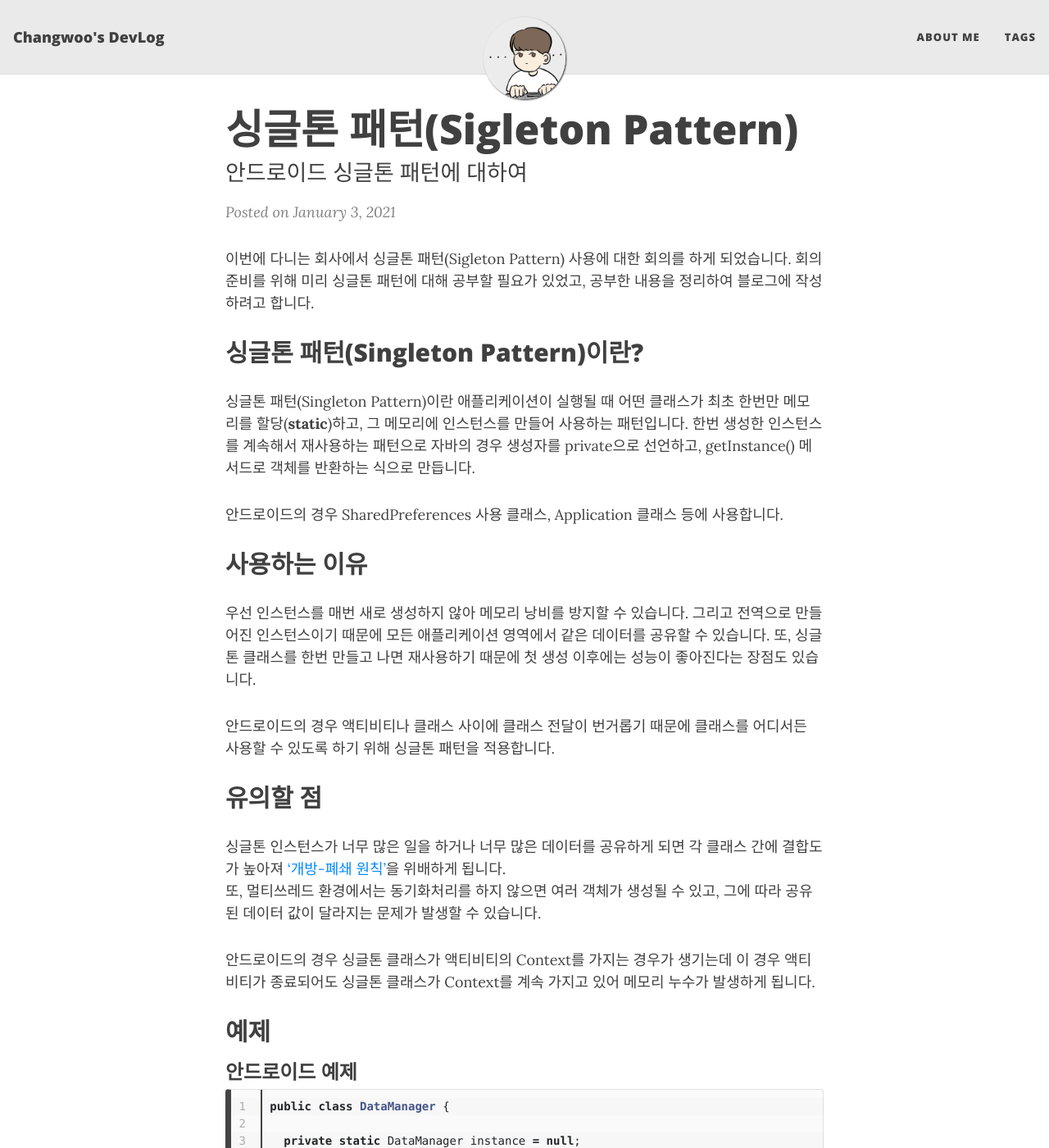
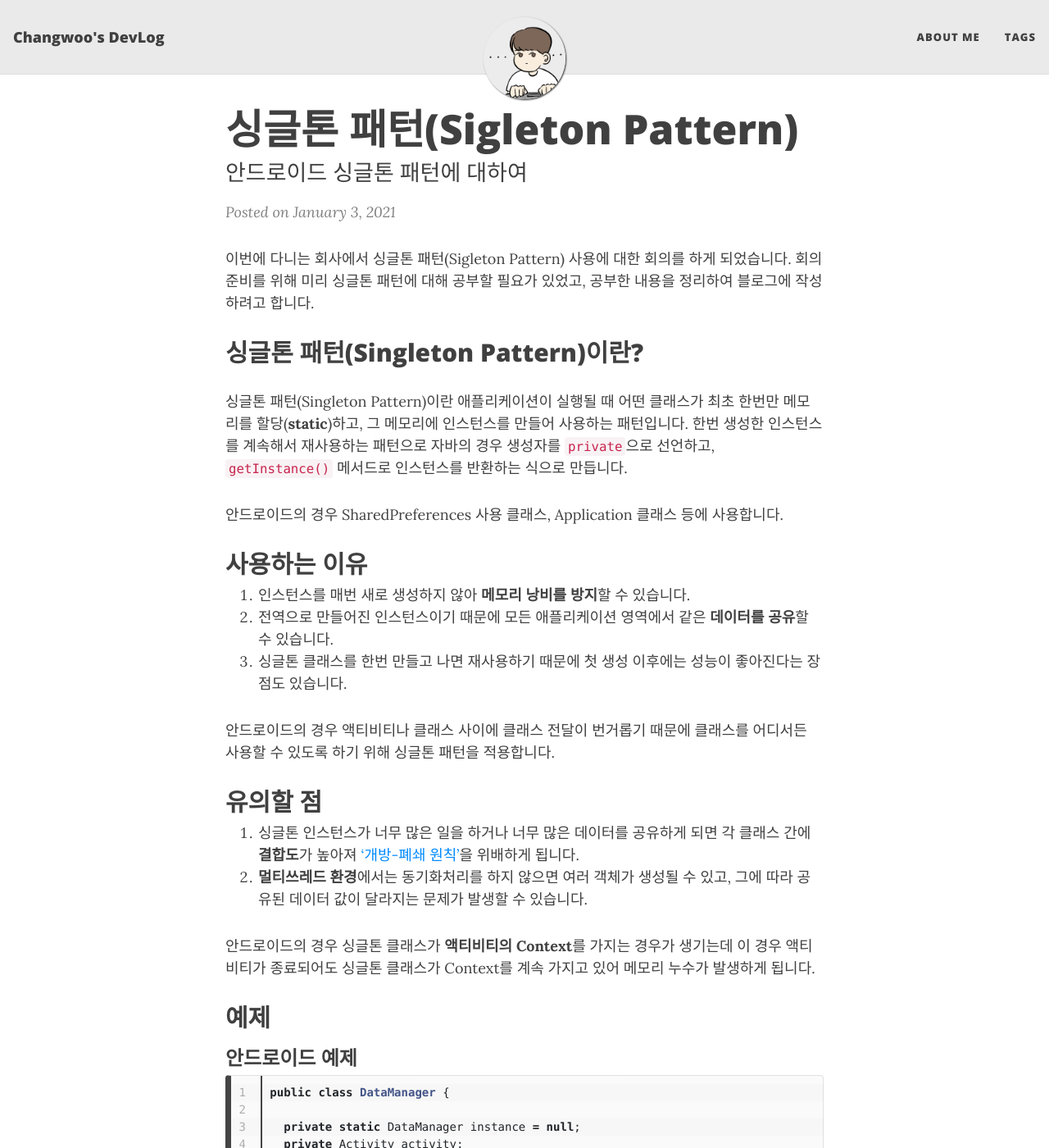
Before and after one commit to scw3812/scw3812.github.io, a Jekyll site: the page built from _posts/2021-01-03-singleton.md, in a window 1280 px wide and 1400 px high. Shown: the whole window at 82% size. Built offline with Jekyll 4.4.1, drawn with Linux system fonts in a browser that asks for light colours; nearby versions of some CDN libraries; some of the changed text lies outside the part shown.

Commit message:
Update 2021-01-03-singleton.md

```diff
--- a/_posts/2021-01-03-singleton.md
+++ b/_posts/2021-01-03-singleton.md
@@ -12,26 +12,26 @@ tags: [개발, JAVA, Android, 디자인패턴]
 
 싱글톤 패턴(Singleton Pattern)이란 애플리케이션이 실행될 때 어떤 클래스가 최초 한번만 메모리를 할당(**static**)하고,
 그 메모리에 인스턴스를 만들어 사용하는 패턴입니다. 한번 생성한 인스턴스를 계속해서 재사용하는 패턴으로 자바의 경우 생성자를
-private으로 선언하고, getInstance() 메서드로 객체를 반환하는 식으로 만듭니다.
+`private`으로 선언하고, `getInstance()` 메서드로 인스턴스를 반환하는 식으로 만듭니다.
 
 안드로이드의 경우 SharedPreferences 사용 클래스, Application 클래스 등에 사용합니다.
 
 ## 사용하는 이유
 
-우선 인스턴스를 매번 새로 생성하지 않아 메모리 낭비를 방지할 수 있습니다. 그리고 전역으로 만들어진 인스턴스이기 때문에 모든
-애플리케이션 영역에서 같은 데이터를 공유할 수 있습니다. 또, 싱글톤 클래스를 한번 만들고 나면 재사용하기 때문에 첫 생성 이후에는
-성능이 좋아진다는 장점도 있습니다.
+1. 인스턴스를 매번 새로 생성하지 않아 **메모리 낭비를 방지**할 수 있습니다.
+2. 전역으로 만들어진 인스턴스이기 때문에 모든 애플리케이션 영역에서 같은 **데이터를 공유**할 수 있습니다.
+3. 싱글톤 클래스를 한번 만들고 나면 재사용하기 때문에 첫 생성 이후에는 성능이 좋아진다는 장점도 있습니다.
 
 안드로이드의 경우 액티비티나 클래스 사이에 클래스 전달이 번거롭기 때문에 클래스를 어디서든 사용할 수 있도록 하기 위해 싱글톤
 패턴을 적용합니다.
 
 ## 유의할 점
 
-싱글톤 인스턴스가 너무 많은 일을 하거나 너무 많은 데이터를 공유하게 되면 각 클래스 간에 결합도가 높아져 ['개방-폐쇄 원칙'](https://ko.wikipedia.org/wiki/%EA%B0%9C%EB%B0%A9-%ED%8F%90%EC%87%84_%EC%9B%90%EC%B9%99)을 위배하게 됩니다.
-또, 멀티쓰레드 환경에서는 동기화처리를 하지 않으면 여러 객체가 생성될 수 있고, 그에 따라 공유된 데이터 값이 달라지는 문제가
+1. 싱글톤 인스턴스가 너무 많은 일을 하거나 너무 많은 데이터를 공유하게 되면 각 클래스 간에 **결합도**가 높아져 ['개방-폐쇄 원칙'](https://ko.wikipedia.org/wiki/%EA%B0%9C%EB%B0%A9-%ED%8F%90%EC%87%84_%EC%9B%90%EC%B9%99)을 위배하게 됩니다.
+2. **멀티쓰레드 환경**에서는 동기화처리를 하지 않으면 여러 객체가 생성될 수 있고, 그에 따라 공유된 데이터 값이 달라지는 문제가
 발생할 수 있습니다.
 
-안드로이드의 경우 싱글톤 클래스가 액티비티의 Context를 가지는 경우가 생기는데 이 경우 액티비티가 종료되어도 싱글톤 클래스가
+안드로이드의 경우 싱글톤 클래스가 **액티비티의 Context**를 가지는 경우가 생기는데 이 경우 액티비티가 종료되어도 싱글톤 클래스가
 Context를 계속 가지고 있어 메모리 누수가 발생하게 됩니다.
 
 ## 예제
@@ -92,7 +92,7 @@ public class ThreadSafeLazyInitialization{
 }
 {% endhighlight %}
 
-private static으로 인스턴스 변수를 만들고 private 생성자로 외부에서 생성을 막습니다. 그리고 synchronized 키워드를 사용해서 thread-safe하게 만듭니다.
+private static으로 인스턴스 변수를 만들고 private 생성자로 외부에서 생성을 막습니다. 그리고 `synchronized` 키워드를 사용해서 thread-safe하게 만듭니다.
 하지만 synchronized 특성상 비교적 큰 성능저하가 발생하므로 권장하지 않는 방법입니다.
 
 2.Lazy initialization + Double-checked locking
```
Also changed, not shown: other parts of _posts/2021-01-03-singleton.md (+3 -2 lines).
